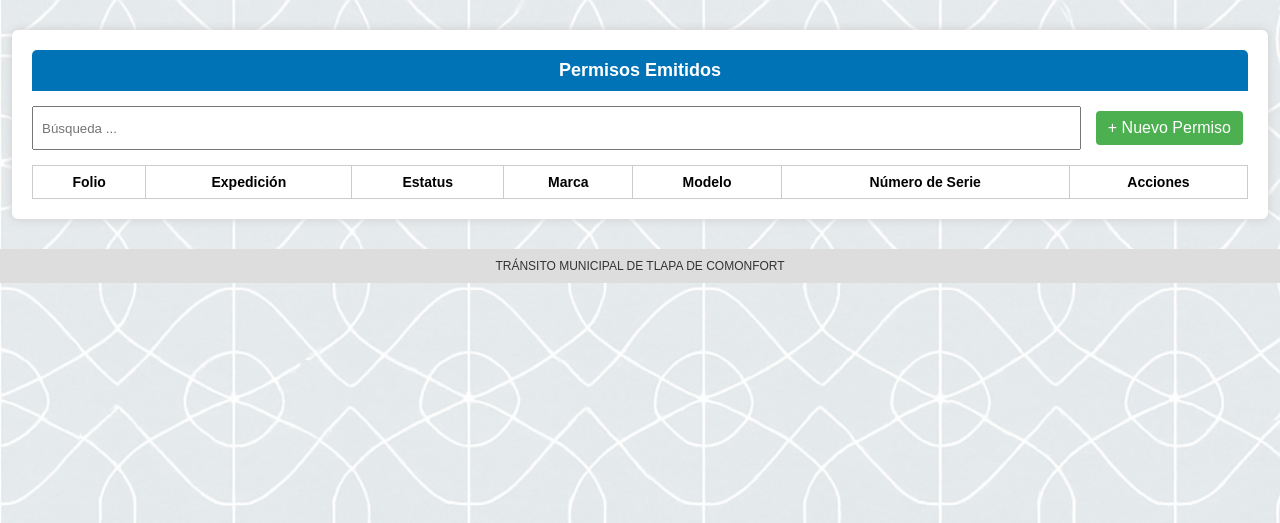
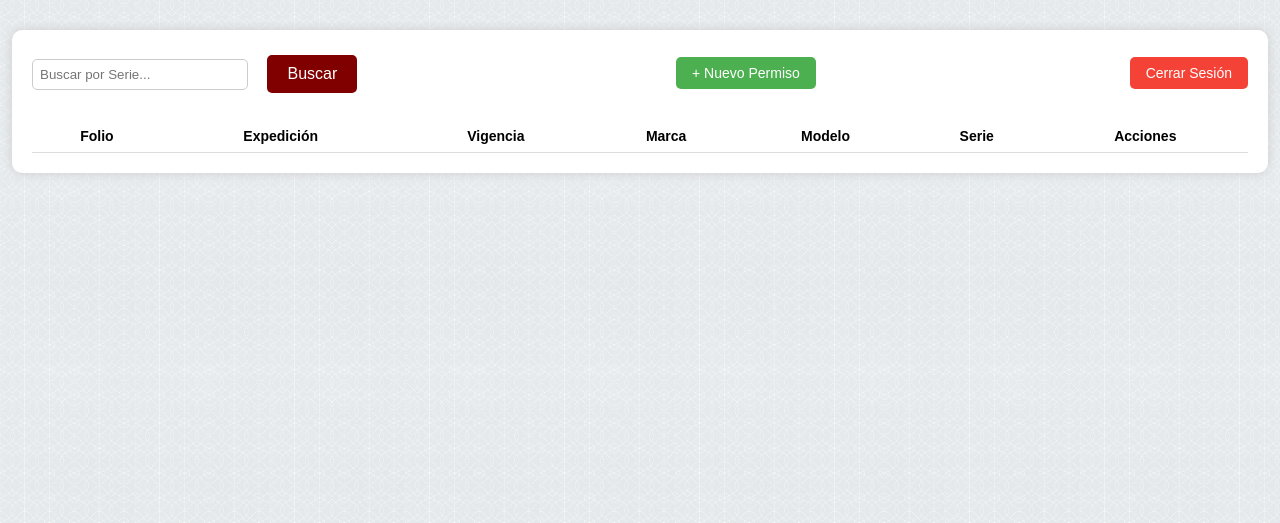
Before and after one commit to Gsr1989/Guerrero, a Flask app: page /panel_guerrero in a window 1280 px wide. Shown: the top 523 px of the page. Run offline with Flask 3, Linux system fonts and the light colour scheme; the visitor is signed in with stand-in values (Sample User, id 1); data that the repository does not hold is empty.

Commit message:
Update panel_guerrero.html

```diff
--- a/templates/panel_guerrero.html
+++ b/templates/panel_guerrero.html
@@ -6,123 +6,124 @@
     <meta name="viewport" content="width=device-width, initial-scale=1">
     <link rel="stylesheet" href="{{ url_for('static', filename='css/style.css') }}">
     <style>
-        body {
-            background-image: url("{{ url_for('static', filename='css/img/fondo_grecas.png') }}");
-            background-size: cover;
-            font-family: Arial, sans-serif;
-        }
-        .container {
+        .panel-container {
+            background-color: white;
+            margin: 30px auto;
+            padding: 20px;
             max-width: 95%;
-            margin: 30px auto;
-            background: white;
-            padding: 20px;
-            border-radius: 6px;
-            box-shadow: 0 0 10px #ccc;
-        }
-        h2 {
-            font-size: 18px;
-            background-color: #0073b7;
-            color: white;
-            padding: 10px;
-            border-radius: 5px 5px 0 0;
-            margin: 0;
-        }
-        .busqueda {
-            display: flex;
-            justify-content: space-between;
-            margin: 15px 0;
-        }
-        .busqueda input {
-            flex: 1;
-            padding: 8px;
-            margin-right: 10px;
-        }
-        .busqueda button {
-            padding: 8px 12px;
-            background: #4CAF50;
-            color: white;
-            border: none;
-            border-radius: 4px;
+            border-radius: 10px;
+            box-shadow: 0px 0px 10px #ccc;
         }
         table {
             width: 100%;
             border-collapse: collapse;
-            font-size: 14px;
+            margin-top: 10px;
         }
         th, td {
-            border: 1px solid #ccc;
             padding: 8px;
             text-align: center;
+            font-size: 14px;
+            border-bottom: 1px solid #ddd;
         }
         .vigente {
             color: green;
+            font-weight: bold;
         }
         .vencido {
             color: red;
+            font-weight: bold;
         }
-        .acciones a {
+        .acciones button {
             margin: 2px;
-            padding: 5px 6px;
+            padding: 5px 10px;
+            font-size: 12px;
+            border: none;
+            border-radius: 5px;
             background-color: #0073b7;
             color: white;
+            cursor: pointer;
+        }
+        .acciones button:hover {
+            background-color: #005f9e;
+        }
+        .nuevo-permiso {
+            background-color: #4CAF50;
+            color: white;
+            padding: 8px 16px;
+            border-radius: 5px;
             text-decoration: none;
-            border-radius: 4px;
-            font-size: 13px;
+            margin-bottom: 10px;
             display: inline-block;
+            font-size: 14px;
         }
-        .acciones a:hover {
-            background-color: #005fa3;
+        .nuevo-permiso:hover {
+            background-color: #45a049;
         }
-        footer {
-            text-align: center;
-            background-color: #ddd;
-            padding: 10px;
-            font-size: 12px;
-            margin-top: 20px;
+        .search-bar {
+            margin-bottom: 15px;
+            display: flex;
+            justify-content: space-between;
+            align-items: center;
+            flex-wrap: wrap;
+        }
+        .search-bar input[type="text"] {
+            padding: 7px;
+            width: 200px;
+            max-width: 100%;
+            margin-right: 10px;
         }
     </style>
 </head>
 <body>
-    <div class="container">
-        <h2>Permisos Emitidos</h2>
-        <div class="busqueda">
-            <input type="text" placeholder="Búsqueda ...">
-            <button onclick="location.href='/registrar_guerrero'">+ Nuevo Permiso</button>
+    <div class="panel-container">
+        <div class="search-bar">
+            <form method="GET" action="/buscar_guerrero">
+                <input type="text" name="buscar" placeholder="Buscar por Serie..." required>
+                <button type="submit">Buscar</button>
+            </form>
+            <a href="/registrar_guerrero" class="nuevo-permiso">+ Nuevo Permiso</a>
+            <a href="/cerrar_sesion" class="nuevo-permiso" style="background-color: #f44336;">Cerrar Sesión</a>
         </div>
+
         <table>
             <thead>
                 <tr>
                     <th>Folio</th>
                     <th>Expedición</th>
-                    <th>Estatus</th>
+                    <th>Vigencia</th>
                     <th>Marca</th>
                     <th>Modelo</th>
-                    <th>Número de Serie</th>
+                    <th>Serie</th>
                     <th>Acciones</th>
                 </tr>
             </thead>
             <tbody>
                 {% for permiso in permisos %}
                 <tr>
-                    <td style="color: red;">{{ permiso.folio }}</td>
+                    <td style="color:red;">{{ permiso.folio }}</td>
                     <td>{{ permiso.fecha_expedicion }}</td>
                     <td class="{{ 'vigente' if permiso.estatus == 'VIGENTE' else 'vencido' }}">{{ permiso.estatus }}</td>
                     <td>{{ permiso.marca }}</td>
-                    <td>{{ permiso.anio }}</td>
+                    <td>{{ permiso.linea }}</td>
                     <td>{{ permiso.serie }}</td>
                     <td class="acciones">
-                        <a href="/verificar_folio/{{ permiso.folio }}">Ver</a>
-                        <a href="/editar_guerrero/{{ permiso.folio }}">Editar</a>
-                        <a href="/eliminar_guerrero/{{ permiso.folio }}">Eliminar</a>
-                        <a href="/generar_pdf/{{ permiso.folio }}">PDF</a>
+                        <form method="GET" action="/verificar_folio/{{ permiso.folio }}" style="display:inline;">
+                            <button type="submit">Ver</button>
+                        </form>
+                        <form method="GET" action="/editar_guerrero/{{ permiso.folio }}" style="display:inline;">
+                            <button type="submit">Editar</button>
+                        </form>
+                        <form method="POST" action="/eliminar_guerrero/{{ permiso.folio }}" style="display:inline;">
+                            <button type="submit" onclick="return confirm('¿Seguro que deseas eliminar este permiso?');">Eliminar</button>
+                        </form>
+                        <form method="GET" action="/generar_pdf_guerrero/{{ permiso.folio }}" style="display:inline;">
+                            <button type="submit">PDF</button>
+                        </form>
                     </td>
                 </tr>
                 {% endfor %}
             </tbody>
         </table>
     </div>
-    <footer>
-        TRÁNSITO MUNICIPAL DE TLAPA DE COMONFORT
-    </footer>
 </body>
 </html>
```
